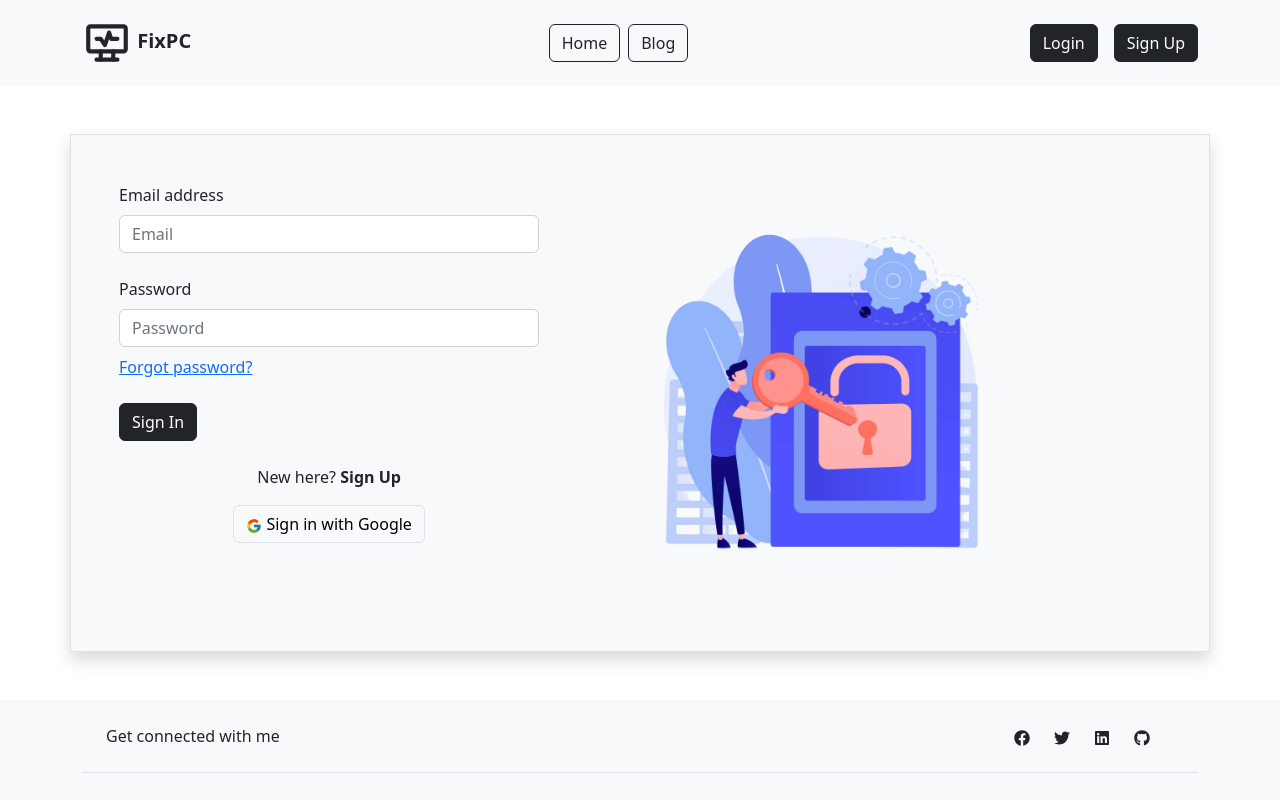
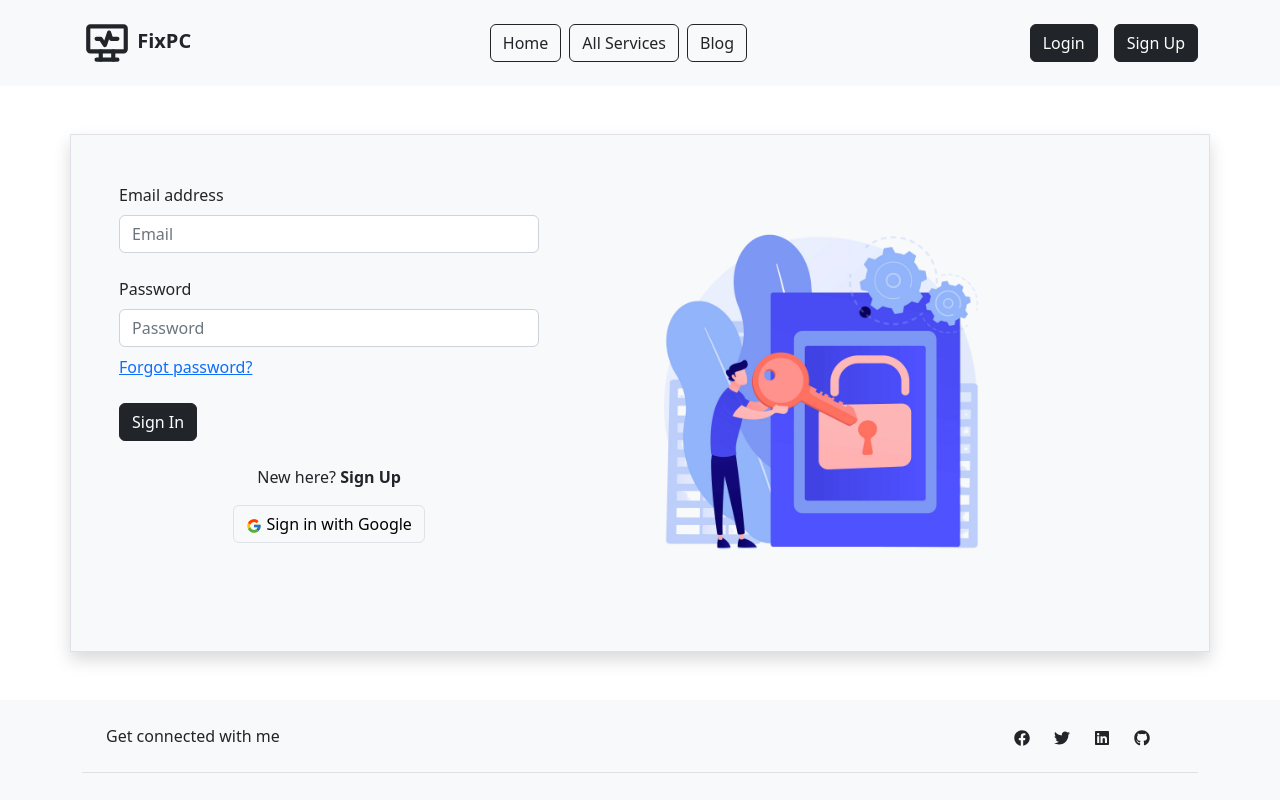
Before and after one commit to junaaid96/fix-pc-client, a React (Create React App) app: page /login in a window 1280 px wide. Shown: the top 800 px of the page. Built offline with nearby package versions, Linux system fonts and the light colour scheme; no server answers.

Commit message:
conditional rendering fixed

```diff
--- a/src/Pages/Services/AddService.js
+++ b/src/Pages/Services/AddService.js
@@ -4,7 +4,10 @@ import toast, { Toaster } from "react-hot-toast";
 
 const AddService = () => {
     const [services, setServices] = useState([]);
-    const notify = () => toast.success("Service Added Successfully");
+    const notify = () =>
+        toast.success(
+            "Service Added Successfully. Check it out in the All Services."
+        );
 
     useEffect(() => {
         fetch("https://fix-pc-server.vercel.app/services")
--- a/src/Pages/Services/ServiceDetails.js
+++ b/src/Pages/Services/ServiceDetails.js
@@ -122,6 +122,19 @@ const ServiceDetails = () => {
                                 Post
                             </Button>
                         </Form>
+                    </>
+                ) : (
+                    <>
+                        <p className="text-dark">
+                            Please{" "}
+                            <Link
+                                className="text-decoration-none fw-bold"
+                                to="/login"
+                            >
+                                login
+                            </Link>{" "}
+                            to add review!
+                        </p>
                         <h2 className="my-5">
                             Earlier Reviews {reviews.length}
                         </h2>
@@ -144,17 +157,6 @@ const ServiceDetails = () => {
                             </div>
                         ))}
                     </>
-                ) : (
-                    <p className="text-dark">
-                        Please{" "}
-                        <Link
-                            className="text-decoration-none fw-bold"
-                            to="/login"
-                        >
-                            login
-                        </Link>{" "}
-                        to add review!
-                    </p>
                 )}
             </Row>
         </Container>
--- a/src/Pages/Shared/Header/Header.js
+++ b/src/Pages/Shared/Header/Header.js
@@ -39,6 +39,12 @@ const Header = () => {
                         </Link>
                         <Link
                             className="text-decoration-none text-dark fw-bold"
+                            to="/services"
+                        >
+                            <Button variant="outline-dark">All Services</Button>
+                        </Link>
+                        <Link
+                            className="text-decoration-none text-dark fw-bold"
                             to="/blog"
                         >
                             <Button variant="outline-dark">Blog</Button>
@@ -51,13 +57,17 @@ const Header = () => {
                                     className="text-decoration-none text-dark fw-bold"
                                     to="/reviews"
                                 >
-                                    <Button variant="outline-dark">My Reviews</Button>
+                                    <Button variant="outline-dark">
+                                        My Reviews
+                                    </Button>
                                 </Link>
                                 <Link
                                     className="text-decoration-none text-dark fw-bold"
                                     to="/add-service"
                                 >
-                                    <Button variant="outline-dark">Add Service</Button>
+                                    <Button variant="outline-dark">
+                                        Add Service
+                                    </Button>
                                 </Link>
                                 <Button
                                     variant="dark"
@@ -72,9 +82,7 @@ const Header = () => {
                                     <Button variant="dark">Login</Button>
                                 </Link>
                                 <Link to="/registration">
-                                    <Button variant="dark">
-                                        Sign Up
-                                    </Button>
+                                    <Button variant="dark">Sign Up</Button>
                                 </Link>
                             </>
                         )}
```
